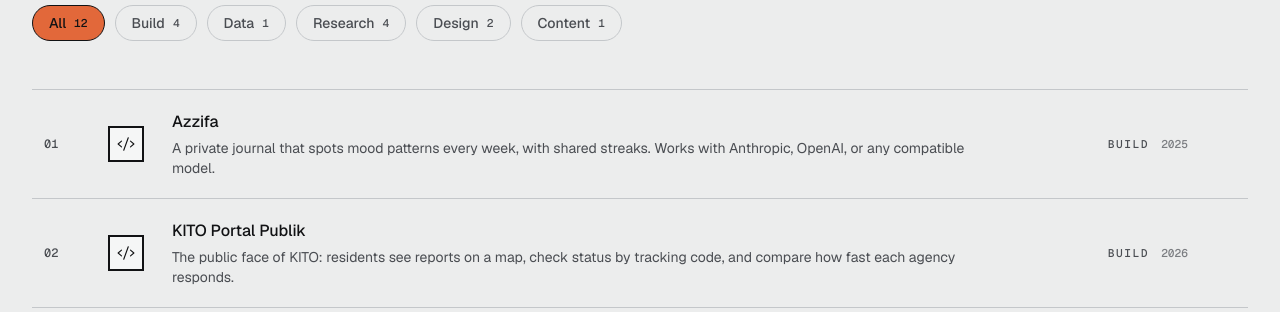
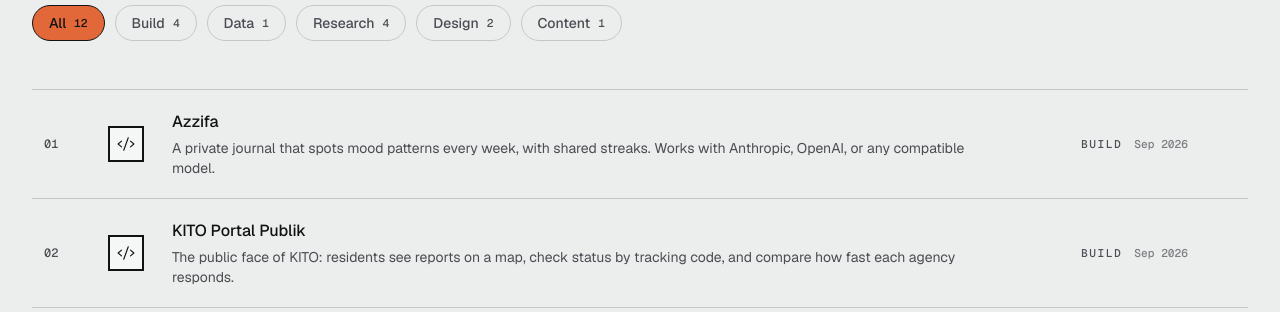
Before and after one commit to ffrizzyy/ffrizzy-portfolio, a Next.js app: page / in a window 1280 px wide. Shown: the part 6180-6492 px from the top of the page. Built offline with nearby package versions, Linux system fonts and the light colour scheme; no server answers.

Commit message:
Correct the Azzifa and Portal Publik period to Sep 2026
Both were listed a year off. The period shows on the project row and in the case study meta line.

```diff
--- a/src/content/projects.ts
+++ b/src/content/projects.ts
@@ -12,7 +12,7 @@ export const projects: Project[] = [
     type: "build",
     featured: true,
     role: "Solo build: product, frontend, API, deployment",
-    period: "2025",
+    period: "Sep 2026",
     outcome:
       "A private journal that spots mood patterns every week, with shared streaks. Works with Anthropic, OpenAI, or any compatible model.",
     stack: ["Express", "SQLite", "Vanilla JS", "Multi-provider AI"],
@@ -55,7 +55,7 @@ export const projects: Project[] = [
     type: "build",
     featured: true,
     role: "Public portal. The Telegram bot, AI agent, officer dashboard, and database are team work.",
-    period: "2026",
+    period: "Sep 2026",
     outcome:
       "The public face of KITO: residents see reports on a map, check status by tracking code, and compare how fast each agency responds.",
     stack: ["Next.js", "TypeScript", "Tailwind", "SWR", "Leaflet", "Recharts"],
```
